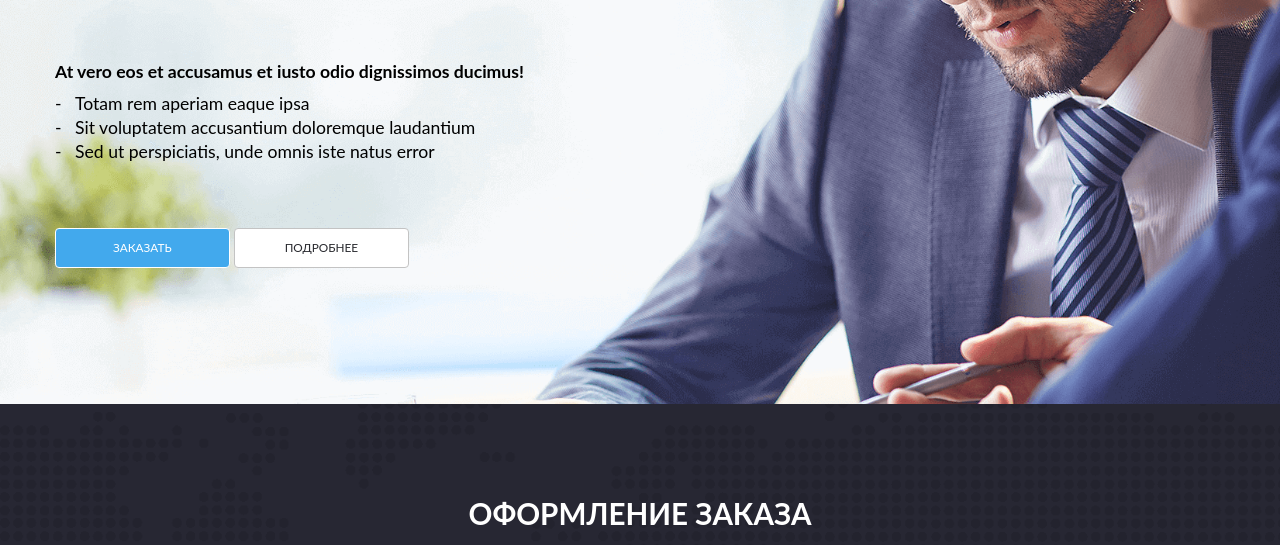
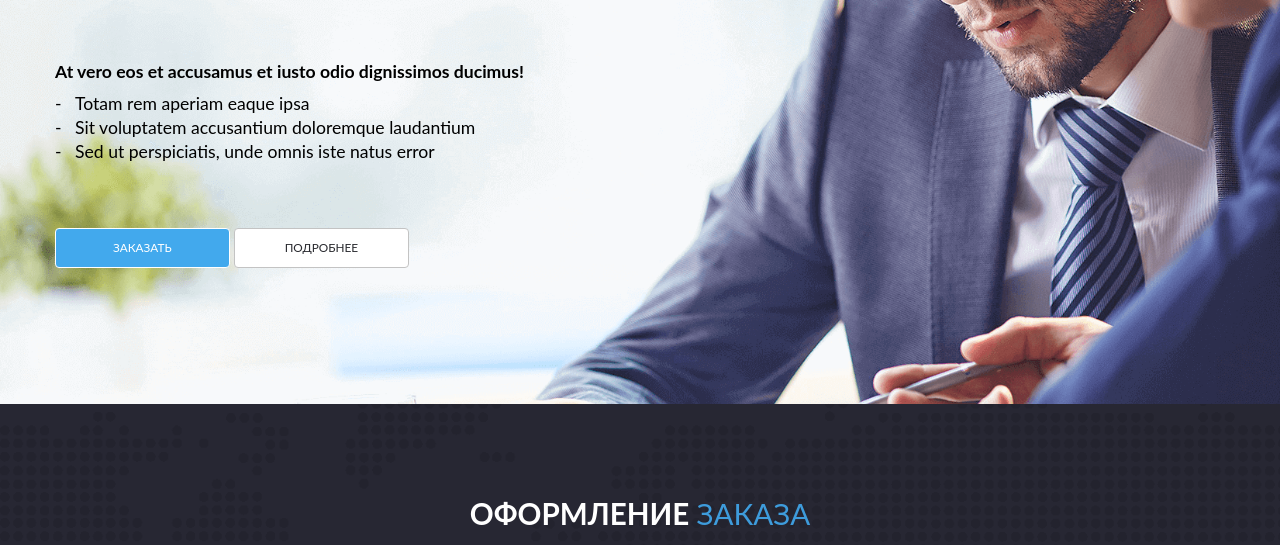
Before and after one commit to korolmaria/LoremipSum, a website: page index.html in a window 1280 px wide. Shown: the part 255-800 px from the top of the page. Drawn offline with Linux system fonts and the light colour scheme.

Commit message:
fixing html layout header

```diff
--- a/index.html
+++ b/index.html
@@ -59,7 +59,7 @@
         <div class="order" id="order">
             <div class="container">
                 <h2 class="order__header">
-                    Оформление <span class="content__header_blue">заказа</span>
+                    Оформление <span class="order__header_blue">заказа</span>
                 </h2>
 
                 <p class="order__description">Перед заполнением формы ознакомьтесь с нашей схемой работы!</p>
```
